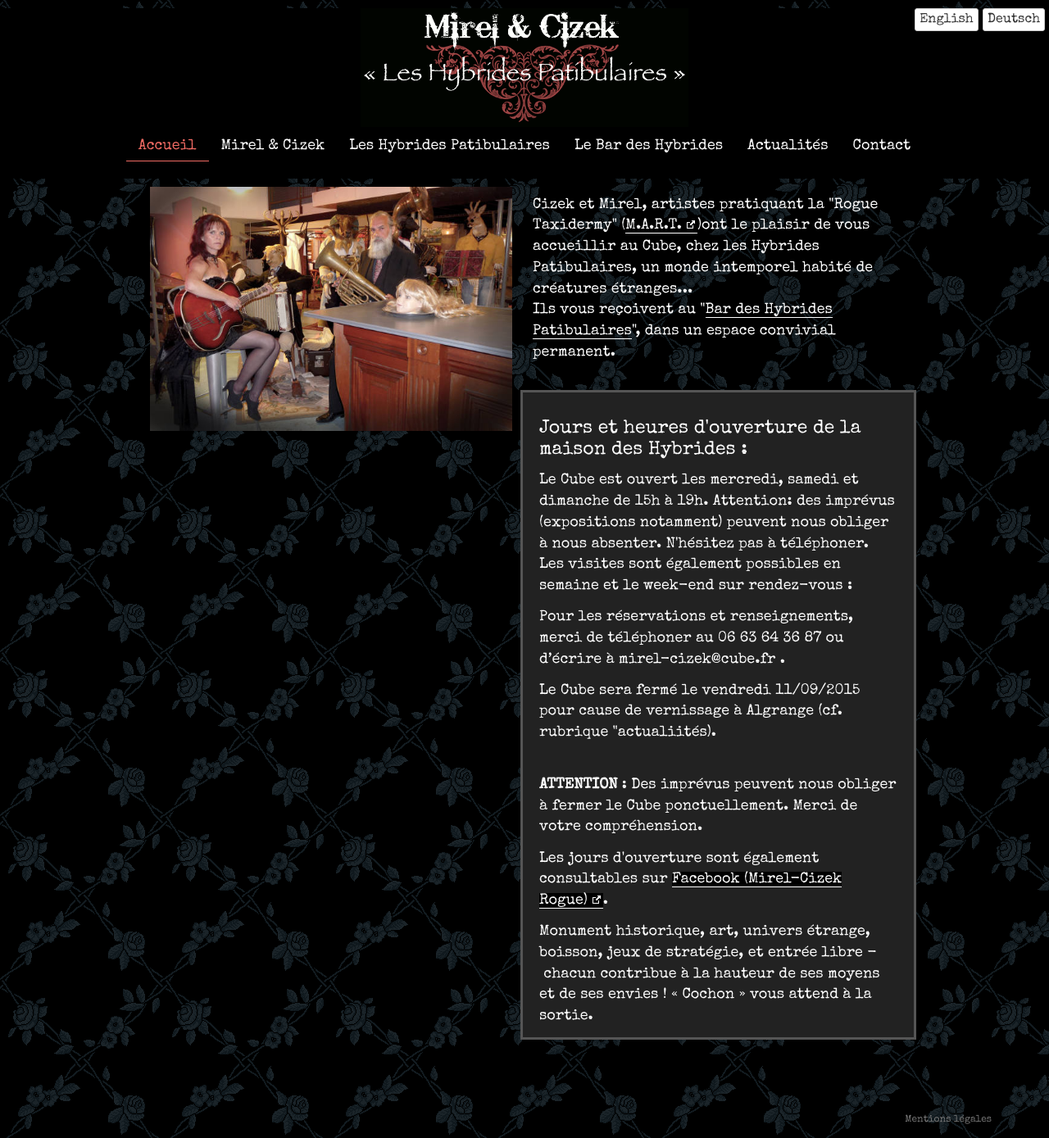
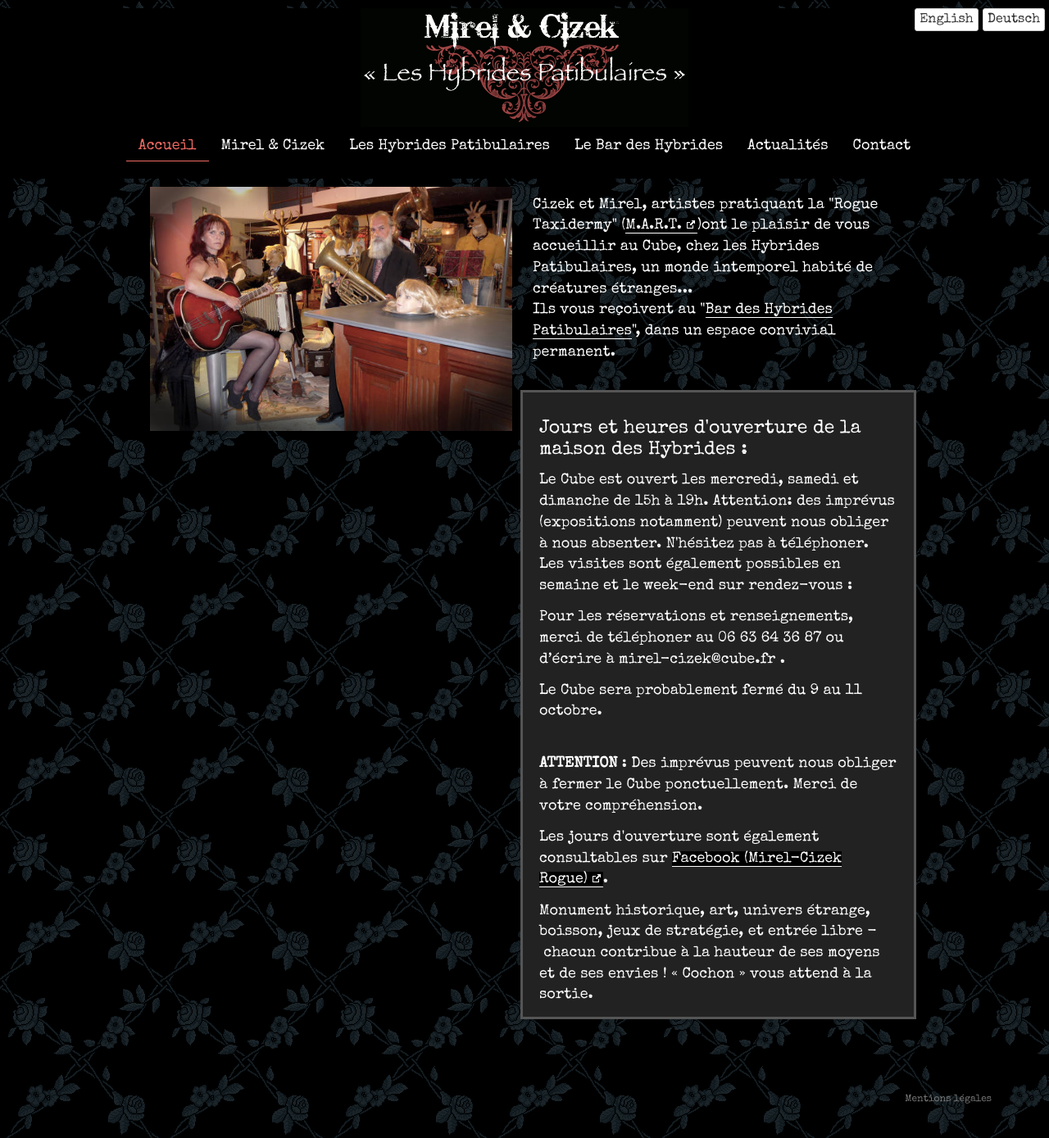
Before and after one commit to le-cube/le-cube.github.io, a Jekyll site: the page built from index.html, in a window 1280 px wide. Shown: the whole page at 82% size. Built offline with Jekyll 4.4.1, drawn with Linux system fonts in a browser that asks for light colours.

Commit message:
Update _horaires.html

```diff
--- a/_includes/_horaires.html
+++ b/_includes/_horaires.html
@@ -9,7 +9,7 @@ N'hésitez pas à téléphoner. Les visites sont également possibles en semaine
 ou d’écrire à mirel-cizek@cube.fr .</p>
 
 
-<p>Le Cube sera fermé le vendredi 11/09/2015 pour cause de vernissage à Algrange (cf. rubrique "actualiités). </p>
+<p> Le Cube sera probablement fermé du 9 au 11 octobre. </p>
 
 <p> <br><strong>ATTENTION</strong> : Des imprévus peuvent nous obliger à fermer le Cube ponctuellement.
 						   Merci de votre compréhension.</p>
```
